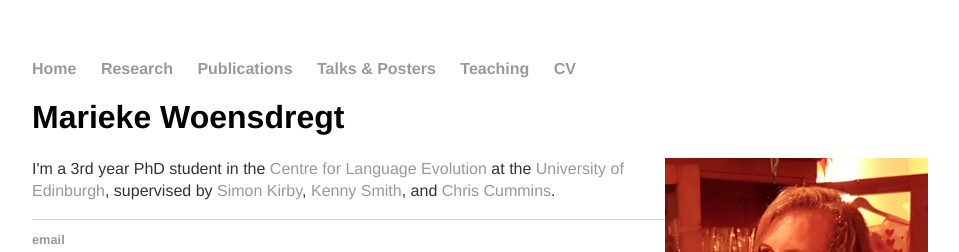
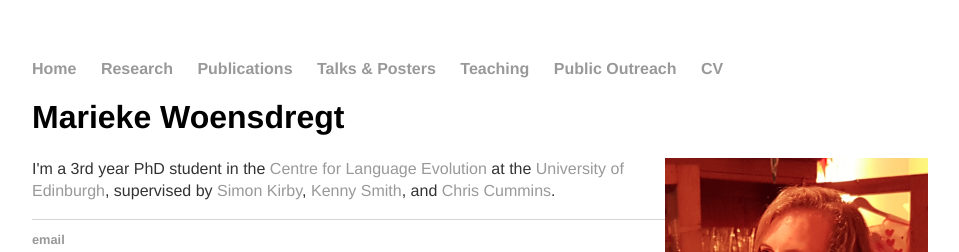
Before and after one commit to marieke-woensdregt/marieke-woensdregt.github.io, a Jekyll site: the page built from index.html, in a window 1280 px wide. Shown: the top 252 px of the page, without its empty margins (160-1119 px from the left). Built offline with Jekyll 4.4.1, drawn with Linux system fonts in a browser that asks for light colours.

Commit message:
Update default.html

```diff
--- a/_layouts/default.html
+++ b/_layouts/default.html
@@ -10,10 +10,11 @@
 	    		<ul>
 	        		<li><a href="/">Home</a></li>
 		        	<li><a href="/research">Research</a></li>
-              <li><a href="/publications">Publications</a></li>
-              <li><a href="/talks_n_posters">Talks & Posters</a></li>
+              			<li><a href="/publications">Publications</a></li>
+              			<li><a href="/talks_n_posters">Talks &amp; Posters</a></li>
 	        		<li><a href="/teaching">Teaching</a></li>
-              <li><a href="/cv">CV</a></li>
+				<li><a href="/teaching">Public Outreach</a></li>
+              			<li><a href="/cv">CV</a></li>
 	    		</ul>
 			</nav>
 			<div class="container">
```
